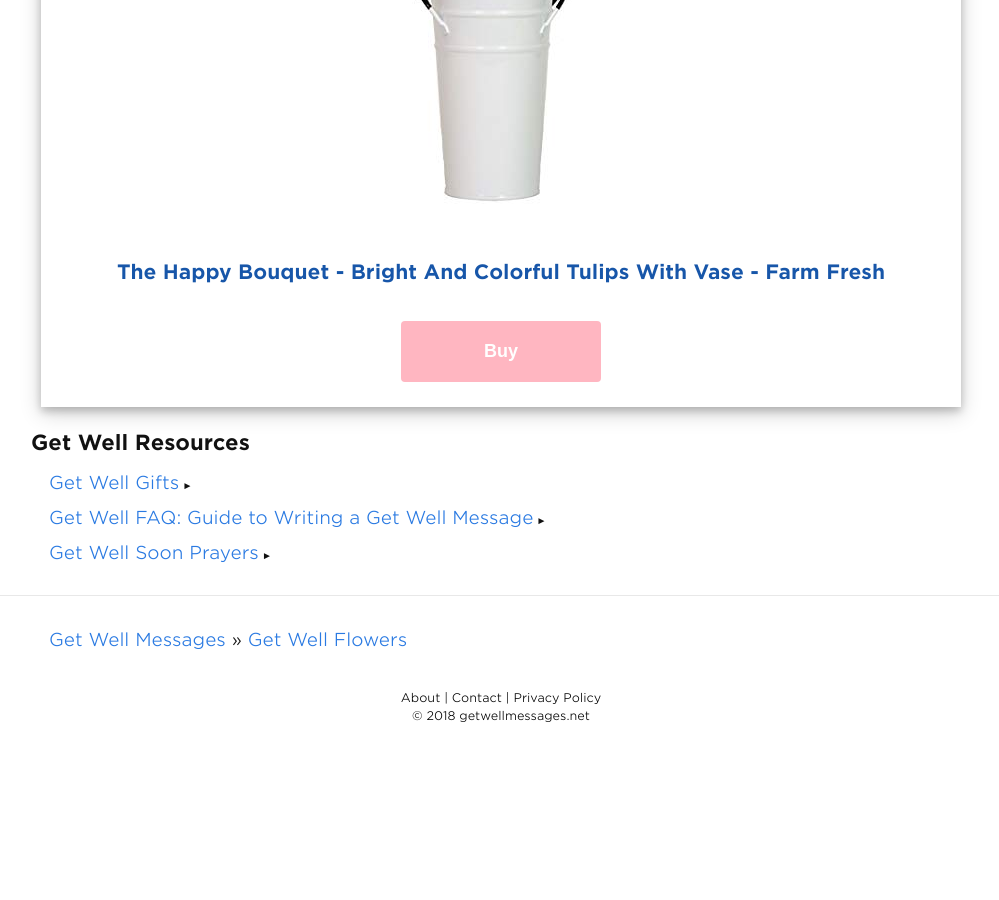
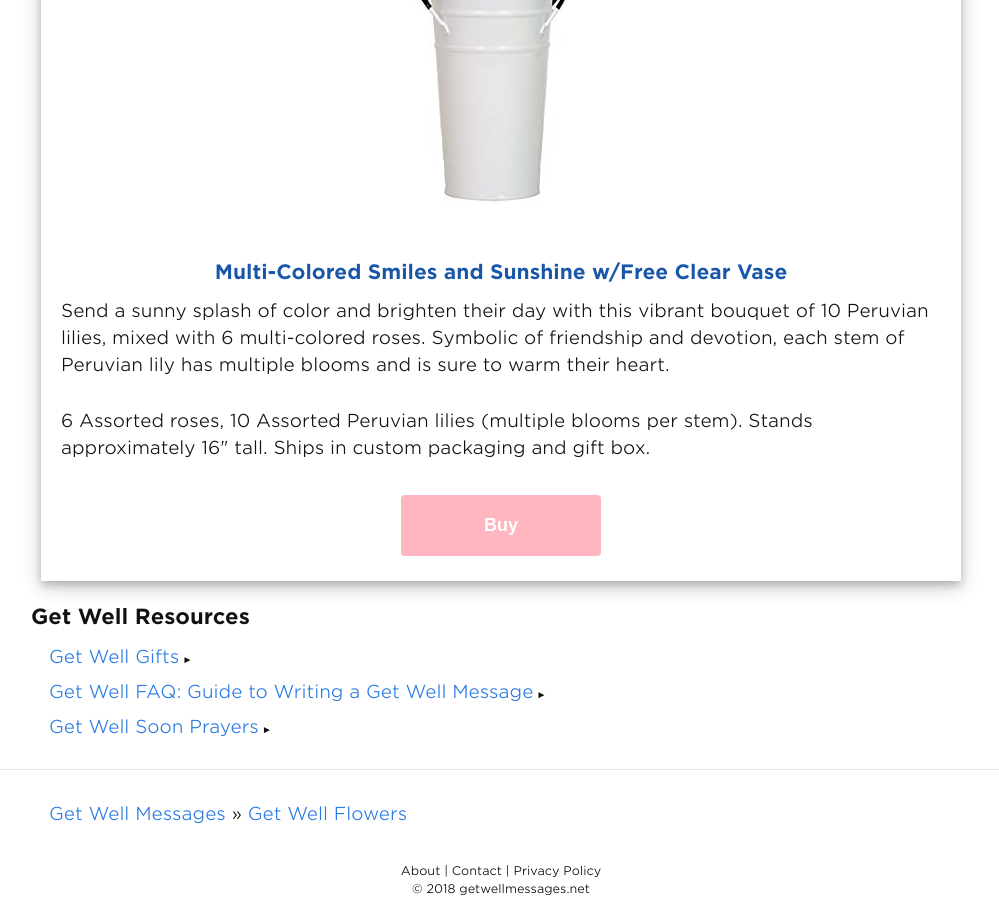
Before and after one commit to andyml123/andyml123.github.io, a Jekyll site: the page built from get-well-flowers.md, in a window 1280 px wide and 900 px high, scrolled down 7173 px. Shown: the whole window, without its empty margins (139-1138 px from the left). Built offline with Jekyll 4.4.1, drawn with Linux system fonts in a browser that asks for light colours; a script that is not in the unit is left out; before the commit the page ends 7947 px from its top, so only the background shows below that.

Commit message:
Update get-well-flowers.md

```diff
--- a/get-well-flowers.md
+++ b/get-well-flowers.md
@@ -161,11 +161,13 @@ Send lasting joy with these sensational Big Blooms! Featuring a colorful mix of
 <div class="product-cta-box">
 <a href=""><img src="/img/flowers/bright-colorful-tulips.jpeg" /></a>
 <div class="product-cta-heading">
-<a href="">The Happy Bouquet - Bright And Colorful Tulips With Vase - Farm Fresh</a>
+<a href="">Multi-Colored Smiles and Sunshine w/Free Clear Vase</a>
 </div>
 <p>
+Send a sunny splash of color and brighten their day with this vibrant bouquet of 10 Peruvian lilies, mixed with 6 multi-colored roses. Symbolic of friendship and devotion, each stem of Peruvian lily has multiple blooms and is sure to warm their heart.</p>
 
-  </p>
+<p>6 Assorted roses, 10 Assorted Peruvian lilies (multiple blooms per stem). Stands approximately 16" tall. Ships in custom packaging and gift box.
+</p>
 
 <div class="product-cta-button-centre"><a href=""><button type="button" class="product-cta-button">Buy</button></a>
 </div>
```
